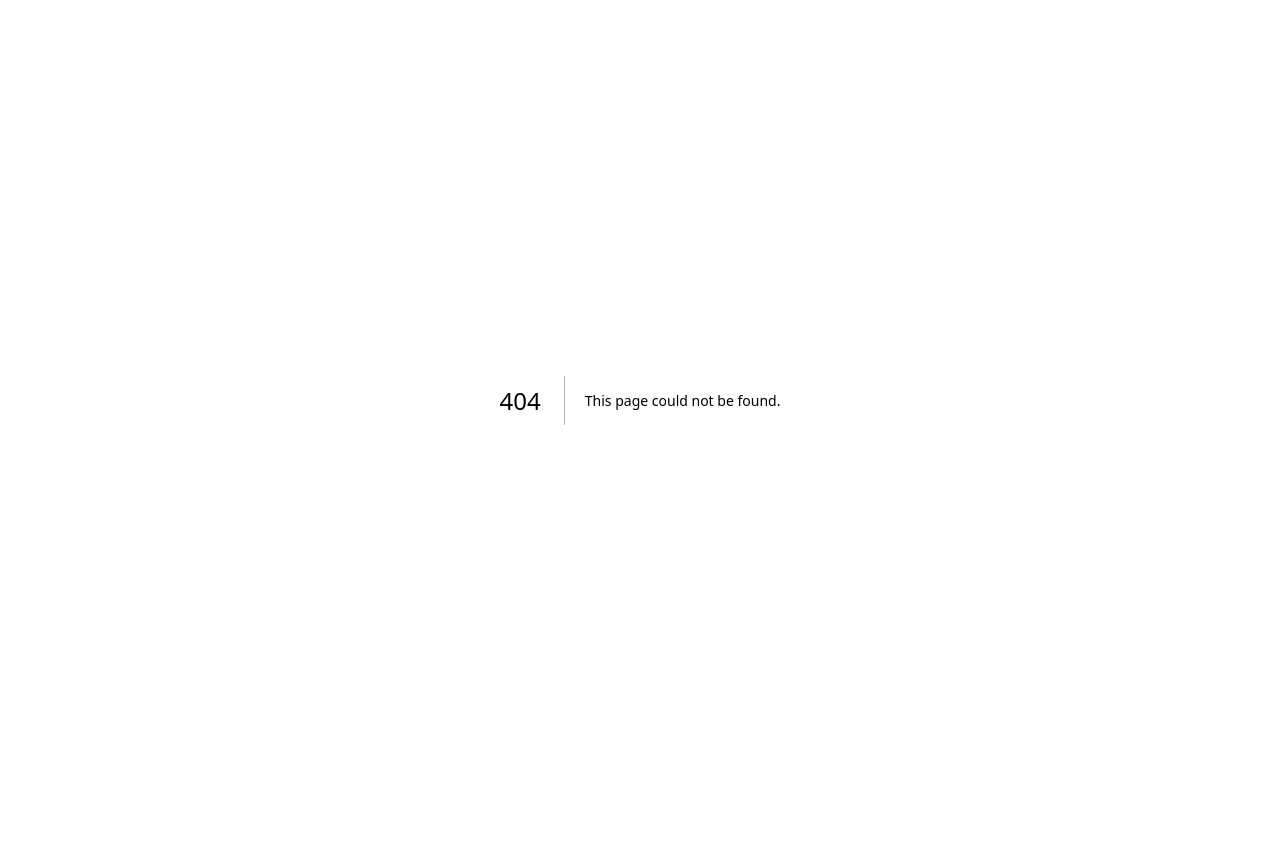
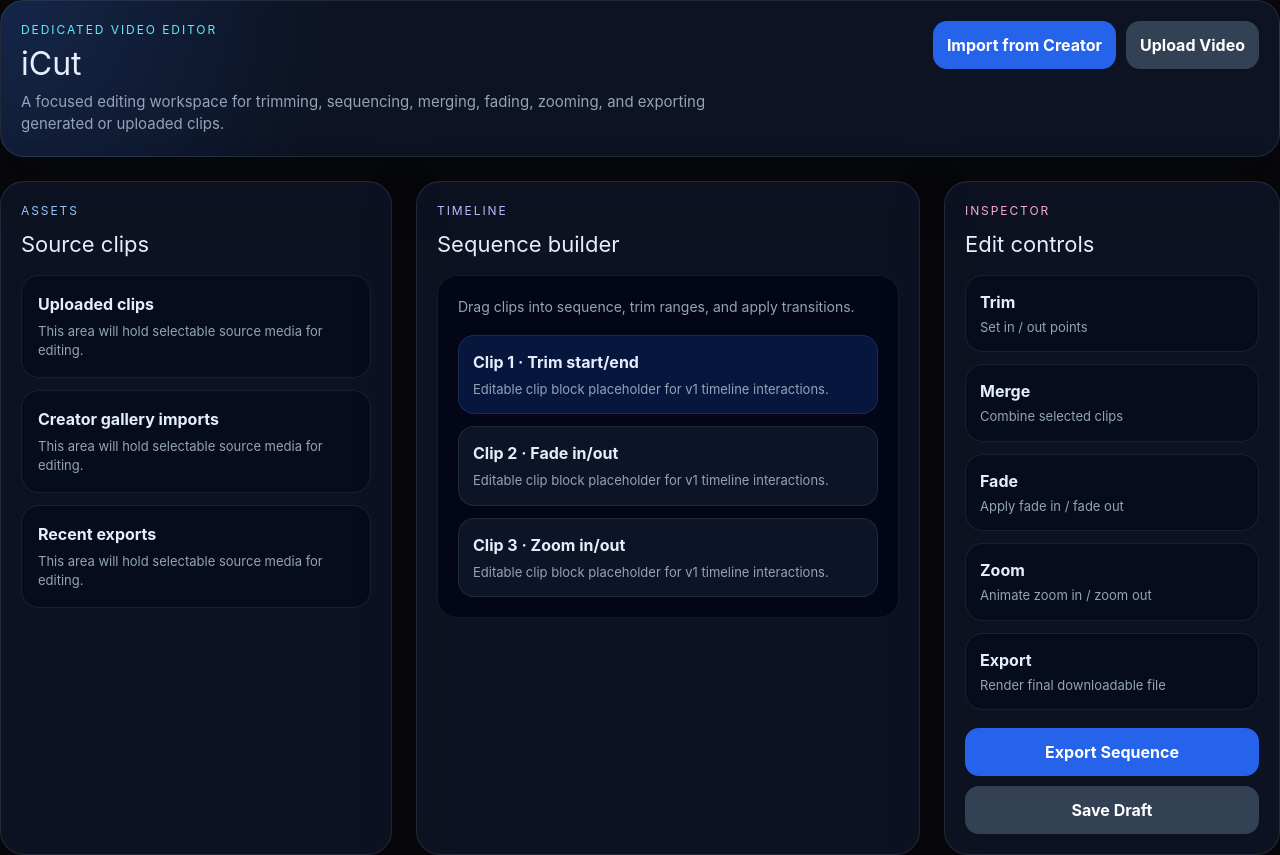
Before and after one commit to mavicair2tw/openai-tw-site, a Next.js app: page /icut in a window 1280 px wide. Before the commit this address had no page. Before the commit the page ends 800 px from the top, so only its background shows below. Built offline with nearby package versions, Linux system fonts and the light colour scheme.

Commit message:
feat(icut): scaffold dedicated video editor page

```diff
--- a/src/app/creator/layout.tsx
+++ b/src/app/creator/layout.tsx
@@ -8,6 +8,7 @@ const tabs = [
   { label: 'Studio', path: '/creator' },
   { label: 'Image', path: '/creator/image' },
   { label: 'Video', path: '/creator/video' },
+  { label: 'iCut', path: '/icut' },
 ];
 
 export default function CreatorLayout({ children }: { children: ReactNode }) {
--- /dev/null
+++ b/src/app/icut/page.tsx
@@ -0,0 +1,118 @@
+'use client';
+
+const cardStyle: React.CSSProperties = {
+  background: 'rgba(15,23,42,0.72)',
+  border: '1px solid rgba(148,163,184,0.16)',
+  borderRadius: '24px',
+  padding: '20px',
+  boxShadow: '0 20px 60px rgba(2,6,23,0.28)',
+};
+
+const actionButton: React.CSSProperties = {
+  border: 'none',
+  borderRadius: '14px',
+  padding: '12px 14px',
+  fontWeight: 700,
+  cursor: 'pointer',
+};
+
+export default function ICutPage() {
+  return (
+    <div style={{ color: '#e5eefb', display: 'grid', gap: '24px' }}>
+      <section
+        style={{
+          ...cardStyle,
+          background:
+            'radial-gradient(circle at top left, rgba(59,130,246,0.18), transparent 26%), rgba(15,23,42,0.78)',
+        }}
+      >
+        <div style={{ display: 'flex', justifyContent: 'space-between', alignItems: 'flex-start', gap: '20px', flexWrap: 'wrap' }}>
+          <div>
+            <div style={{ fontSize: '12px', letterSpacing: '0.16em', textTransform: 'uppercase', color: '#67e8f9', marginBottom: '8px' }}>
+              Dedicated Video Editor
+            </div>
+            <h1 style={{ margin: 0, fontSize: '32px', lineHeight: 1.05 }}>iCut</h1>
+            <p style={{ margin: '10px 0 0', maxWidth: '760px', fontSize: '15px', color: '#94a3b8' }}>
+              A focused editing workspace for trimming, sequencing, merging, fading, zooming, and exporting generated or uploaded clips.
+            </p>
+          </div>
+
+          <div style={{ display: 'flex', gap: '10px', flexWrap: 'wrap' }}>
+            <button style={{ ...actionButton, background: '#2563eb', color: '#fff' }}>Import from Creator</button>
+            <button style={{ ...actionButton, background: '#334155', color: '#fff' }}>Upload Video</button>
+          </div>
+        </div>
+      </section>
+
+      <div style={{ display: 'grid', gridTemplateColumns: '1.05fr 1.35fr 0.9fr', gap: '24px' }}>
+        <section style={cardStyle}>
+          <div style={{ fontSize: '12px', letterSpacing: '0.16em', textTransform: 'uppercase', color: '#93c5fd', marginBottom: '8px' }}>
+            Assets
+          </div>
+          <h2 style={{ margin: '0 0 14px 0', fontSize: '22px' }}>Source clips</h2>
+          <div style={{ display: 'grid', gap: '12px' }}>
+            {['Uploaded clips', 'Creator gallery imports', 'Recent exports'].map((item) => (
+              <div key={item} style={{ borderRadius: '18px', padding: '16px', background: 'rgba(2,6,23,0.42)', border: '1px solid rgba(148,163,184,0.12)' }}>
+                <div style={{ fontWeight: 700, marginBottom: '6px' }}>{item}</div>
+                <div style={{ fontSize: '13px', color: '#94a3b8' }}>This area will hold selectable source media for editing.</div>
+              </div>
+            ))}
+          </div>
+        </section>
+
+        <section style={cardStyle}>
+          <div style={{ fontSize: '12px', letterSpacing: '0.16em', textTransform: 'uppercase', color: '#c4b5fd', marginBottom: '8px' }}>
+            Timeline
+          </div>
+          <h2 style={{ margin: '0 0 14px 0', fontSize: '22px' }}>Sequence builder</h2>
+
+          <div style={{ borderRadius: '20px', background: '#020617', border: '1px solid rgba(148,163,184,0.12)', padding: '20px', minHeight: '340px' }}>
+            <div style={{ marginBottom: '18px', color: '#94a3b8', fontSize: '14px' }}>
+              Drag clips into sequence, trim ranges, and apply transitions.
+            </div>
+
+            <div style={{ display: 'grid', gap: '12px' }}>
+              {[
+                'Clip 1 · Trim start/end',
+                'Clip 2 · Fade in/out',
+                'Clip 3 · Zoom in/out',
+              ].map((item, index) => (
+                <div key={item} style={{ borderRadius: '16px', padding: '14px', background: index === 0 ? 'rgba(37,99,235,0.18)' : 'rgba(15,23,42,0.9)', border: '1px solid rgba(148,163,184,0.14)' }}>
+                  <div style={{ fontWeight: 700 }}>{item}</div>
+                  <div style={{ marginTop: '6px', fontSize: '13px', color: '#94a3b8' }}>Editable clip block placeholder for v1 timeline interactions.</div>
+                </div>
+              ))}
+            </div>
+          </div>
+        </section>
+
+        <section style={cardStyle}>
+          <div style={{ fontSize: '12px', letterSpacing: '0.16em', textTransform: 'uppercase', color: '#f9a8d4', marginBottom: '8px' }}>
+            Inspector
+          </div>
+          <h2 style={{ margin: '0 0 14px 0', fontSize: '22px' }}>Edit controls</h2>
+
+          <div style={{ display: 'grid', gap: '12px' }}>
+            {[
+              ['Trim', 'Set in / out points'],
+              ['Merge', 'Combine selected clips'],
+              ['Fade', 'Apply fade in / fade out'],
+              ['Zoom', 'Animate zoom in / zoom out'],
+              ['Export', 'Render final downloadable file'],
+            ].map(([title, desc]) => (
+              <div key={title} style={{ borderRadius: '18px', padding: '14px', background: 'rgba(2,6,23,0.42)', border: '1px solid rgba(148,163,184,0.12)' }}>
+                <div style={{ fontWeight: 700, marginBottom: '4px' }}>{title}</div>
+                <div style={{ fontSize: '13px', color: '#94a3b8' }}>{desc}</div>
+              </div>
+            ))}
+          </div>
+
+          <div style={{ display: 'grid', gap: '10px', marginTop: '18px' }}>
+            <button style={{ ...actionButton, background: '#2563eb', color: '#fff' }}>Export Sequence</button>
+            <button style={{ ...actionButton, background: '#334155', color: '#fff' }}>Save Draft</button>
+          </div>
+        </section>
+      </div>
+    </div>
+  );
+}
```
